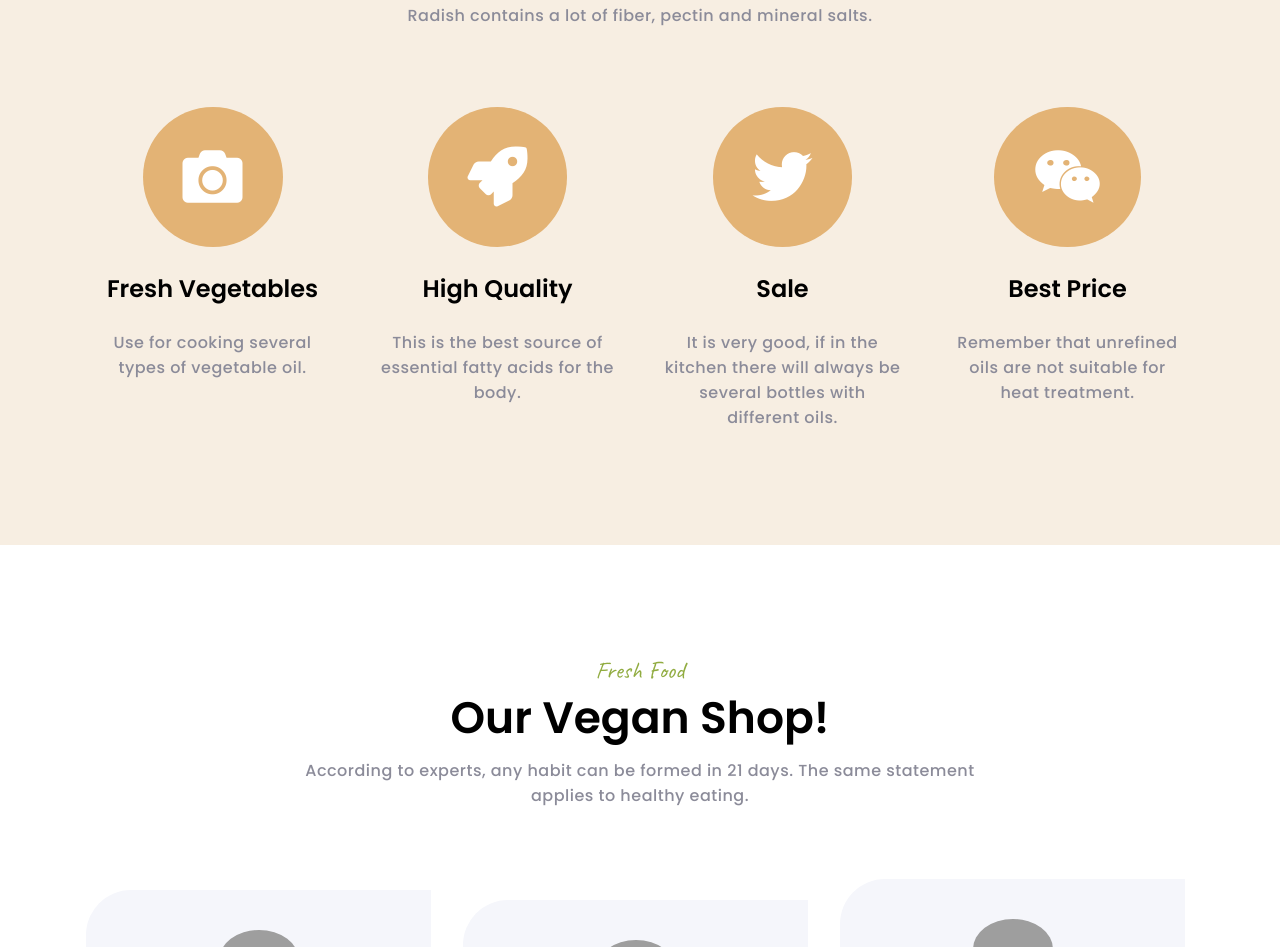
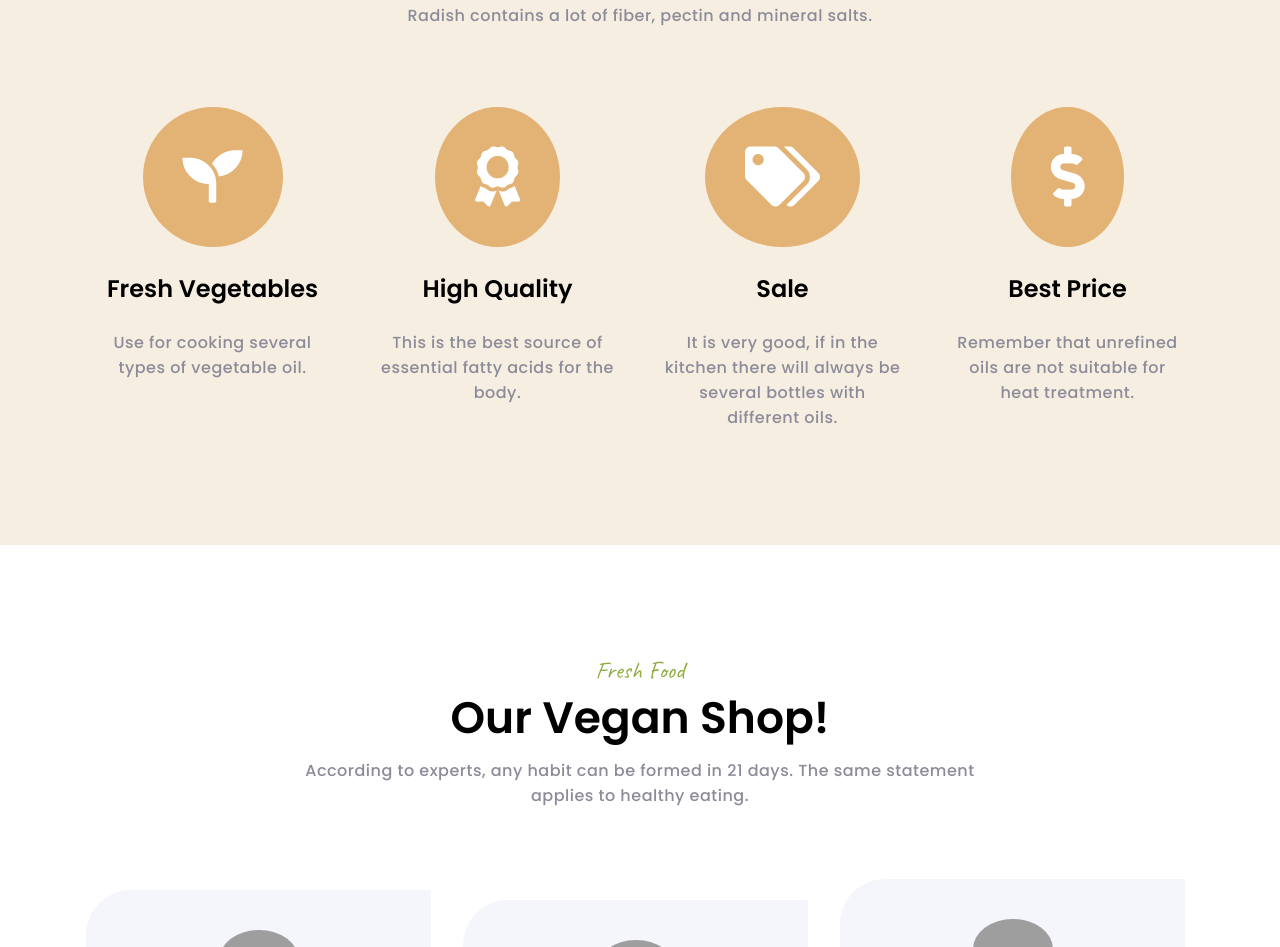
Before and after one commit to gajulakavya12/VeganStore, a plain HTML site: page index.html in a window 1280 px wide. Shown: the part 1626-2573 px from the top of the page. Drawn offline with Linux system fonts and the light colour scheme; grey boxes are pictures that could not be loaded.

Commit message:
Update file

```diff
--- a/index.html
+++ b/index.html
@@ -69,22 +69,22 @@
             <p id="store-desc">Radish contains a lot of fiber, pectin and mineral salts.</p>
             <div id="store-items-wrapper">
                 <div class="store-item">
-                    <div class="icon-wrapper"><i class="fa fa-camera"></i></div>
+                    <div class="icon-wrapper"><i class="fas fa-seedling"></i></div>
                     <h3>Fresh Vegetables</h3>
                     <p>Use for cooking several types of vegetable oil.</p>
                 </div>
                 <div class="store-item">
-                    <div class="icon-wrapper"><i class="fa-rocket fa"></i></div>
+                    <div class="icon-wrapper"><i class="fas fa-award"></i></div>
                     <h3>High Quality</h3>
                     <p>This is the best source of essential fatty acids for the body.</p>
                 </div>
                 <div class="store-item">
-                    <div class="icon-wrapper"><i class="fab fa-twitter"></i></div>
+                    <div class="icon-wrapper"><i class="fas fa-tags"></i></div>
                     <h3>Sale</h3>
                     <p>It is very good, if in the kitchen there will always be several bottles with different oils.</p>
                 </div>
                 <div class="store-item">
-                    <div class="icon-wrapper"><i class="fab fa-weixin"></i></div>
+                    <div class="icon-wrapper"><i class="fas fa-dollar-sign"></i></div>
                     <h3>Best Price</h3>
                     <p>Remember that unrefined oils are not suitable for heat treatment.</p>
                 </div>
```
